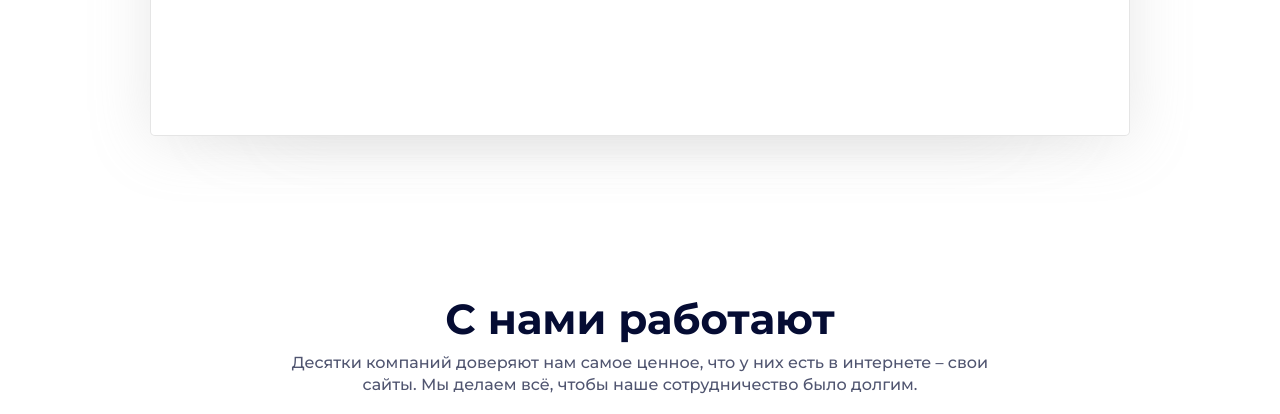
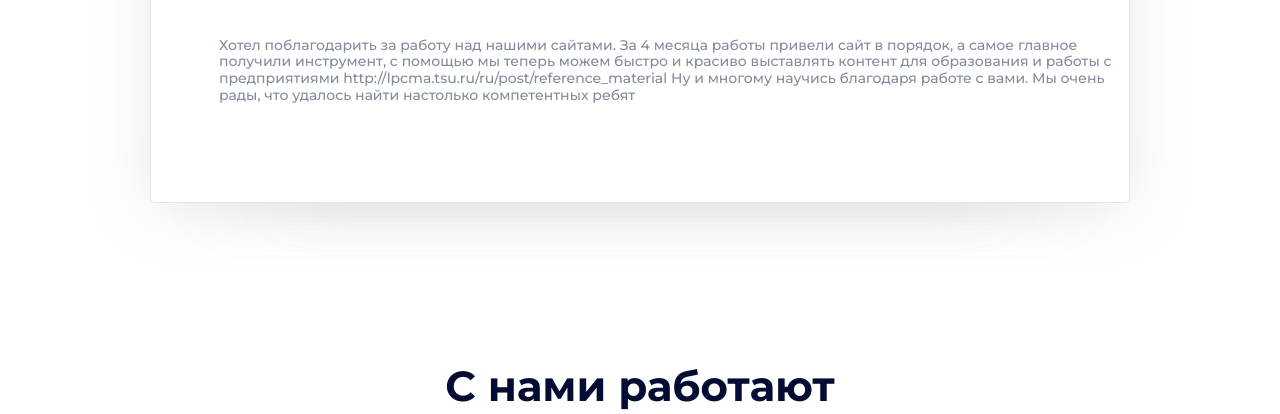
Before and after one commit to JonyKub/ProjectX, a plain HTML site: page index.html in a window 1280 px wide. Shown: the part 9394-9808 px from the top of the page. Drawn offline with nearby package versions, Linux system fonts and the light colour scheme.

Commit message:
Еще немного ...

```diff
--- a/index.html
+++ b/index.html
@@ -956,7 +956,12 @@ target="_blank">Дарья Бочкарева</a></div>
 
                                         </div>
                                         <div class="views-field views-field-field-report-author">
-                                            <div class="field-content"></div>
+                                            <div class="field-content">
+                                                                        Хотел поблагодарить за работу над нашими сайтами.
+                            За 4 месяца работы привели сайт в порядок, а самое главное получили инструмент, с
+                            помощью мы теперь можем быстро и красиво выставлять контент для образования и работы с
+                            предприятиями http://lpcma.tsu.ru/ru/post/reference_material Ну и многому научись
+                            благодаря работе с вами. Мы очень рады, что удалось найти настолько компетентных ребят</div>
                                         </div>
                                     </div>
                                 </div>
```
